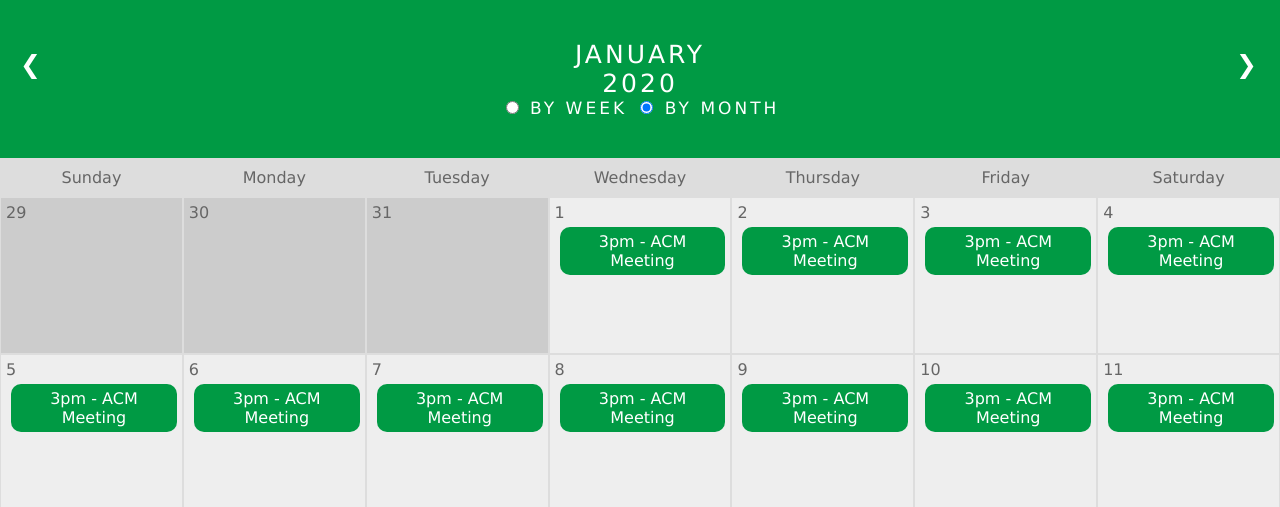
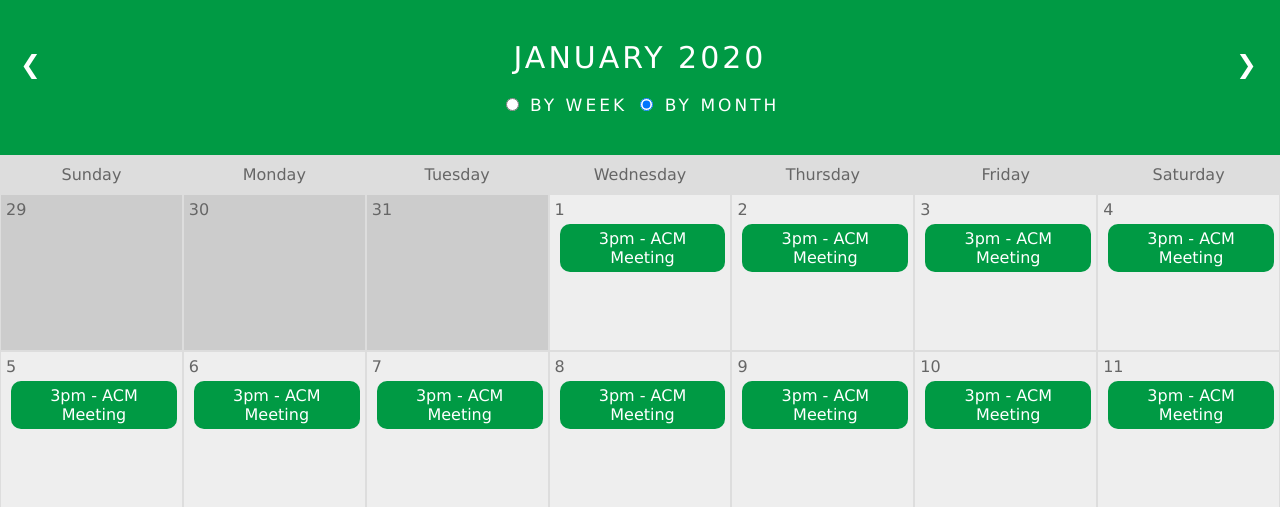
Before and after one commit to bstafford2017/remote-concurrent-scheduler, a PHP site: page /html/modules/calendar.html in a window 1280 px wide. Shown: the top 507 px of the page. Run offline with PHP 8.4, Linux system fonts and the light colour scheme; some libraries are stand-ins or nearby versions.

Commit message:
changed month header

```diff
--- a/css/calendar.css
+++ b/css/calendar.css
@@ -2,6 +2,11 @@ ul {list-style-type: none;}
 body {font-family: Verdana, sans-serif; margin: 0;}
 
 /* Month */
+#month {
+  font-size: 30px;
+  margin-bottom: 20px;
+}
+
 .month {
   padding: 40px 0;
   background: #009a44;
@@ -82,7 +87,7 @@ a:hover {
 }
 
 .scale div:first-of-type {
-  padding-top: 25px;
+  padding-top: 65px;
   height: 7%;
 }
 
--- a/js/modules/date.js
+++ b/js/modules/date.js
@@ -82,11 +82,11 @@ function previous() {
 
 function changeHeader(month, year){
     $('#month').empty()
-    $('#month').append(months[month] + "<br/><span>" + year + "</span>")
+    $('#month').append(months[month] + " " + year)
 }
 
 function addToHeader(monthToAdd, yearToAdd){
-    $('#month').append("/" + months[monthToAdd] + "<br/><span>" + yearToAdd + "</span>")
+    $('#month').append("/" + months[monthToAdd] + " " + yearToAdd)
 }
 
 function changeAndCheck(valueToCheck, changeToValue){
@@ -125,19 +125,6 @@ function printWeek(date){
         $("#0").append("<div id=\"" + date + "\" class=\"valid\">" + date)
     }
 
-    // Print time scale
-    /*$("#" + date).append("<div id=\"" + date + "-scale\" class=\"scale\">")
-    for(let i = 6; i < 20; i++){
-        if(i === 12){
-            $("#" + date + "-scale").append("<div id=\"" + date + "-12p\">12p</div>")
-            continue
-        }
-        if(i > 12){
-            $("#" + date + "-scale").append("<div id=\"" + date + "-" + i % 12 + "p\">" + i % 12 + "p</div>")
-        } else {
-            $("#" + date + "-scale").append("<div id=\"" + date + "-" + i % 12 + "a\">" + i % 12 + "a</div>")
-        }
-    }*/
     /*$.ajax({
         type: "get",
         url: "../../api/scripts/event/list.php",
@@ -152,7 +139,7 @@ function printWeek(date){
         }
     })*/
     $("#0").append("</div>")
-    $("#" + date).append("<div class=\"week-event\">3pm - ACM Meeting</div>")
+    $("#" + date).append("<div class=\"week-event\" style=\"margin-top:" + 9 * $('.scale div').height() + "px; height: " + $('.scale div').height() + "px;\">3pm - ACM Meeting</div>")
 }
 
 // BUG: clicking back and forth with by week and by month
```
